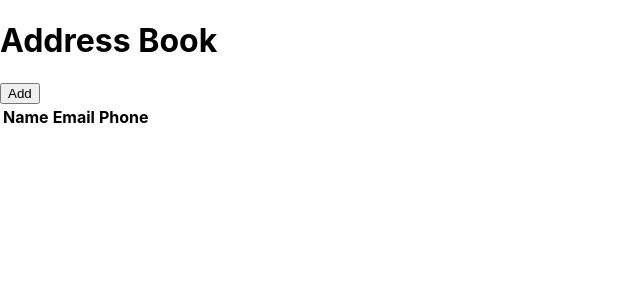
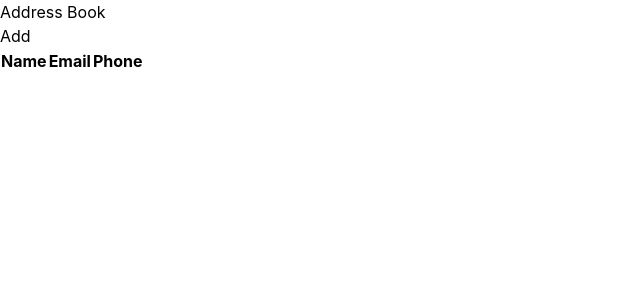
Before and after one commit to amit-bansil/address-book, a Next.js app: page / in a window 1280 px wide. Shown: the top 300 px of the page, without its empty margins (0-640 px from the left). Built offline with nearby package versions, Linux system fonts and the light colour scheme.

Commit message:
add tailwind

```diff
--- a/package.json
+++ b/package.json
@@ -21,6 +21,9 @@
     "typescript": "4.9.3"
   },
   "devDependencies": {
-    "@types/lodash": "^4.14.191"
+    "@types/lodash": "^4.14.191",
+    "autoprefixer": "^10.4.13",
+    "postcss": "^8.4.19",
+    "tailwindcss": "^3.2.4"
   }
 }
--- /dev/null
+++ b/postcss.config.js
@@ -0,0 +1,6 @@
+module.exports = {
+  plugins: {
+    tailwindcss: {},
+    autoprefixer: {},
+  },
+}
--- a/styles/globals.css
+++ b/styles/globals.css
@@ -1,3 +1,7 @@
+@tailwind base;
+@tailwind components;
+@tailwind utilities;
+
 html,
 body {
   padding: 0;
--- /dev/null
+++ b/tailwind.config.js
@@ -0,0 +1,8 @@
+/** @type {import('tailwindcss').Config} */
+module.exports = {
+  content: ["./pages/**/*.{js,ts,jsx,tsx}", "./src/**/*.{js,ts,jsx,tsx}"],
+  theme: {
+    extend: {},
+  },
+  plugins: [],
+};
```
Also changed, not shown: 1 other file (tests, documents, lock files or other folders).
